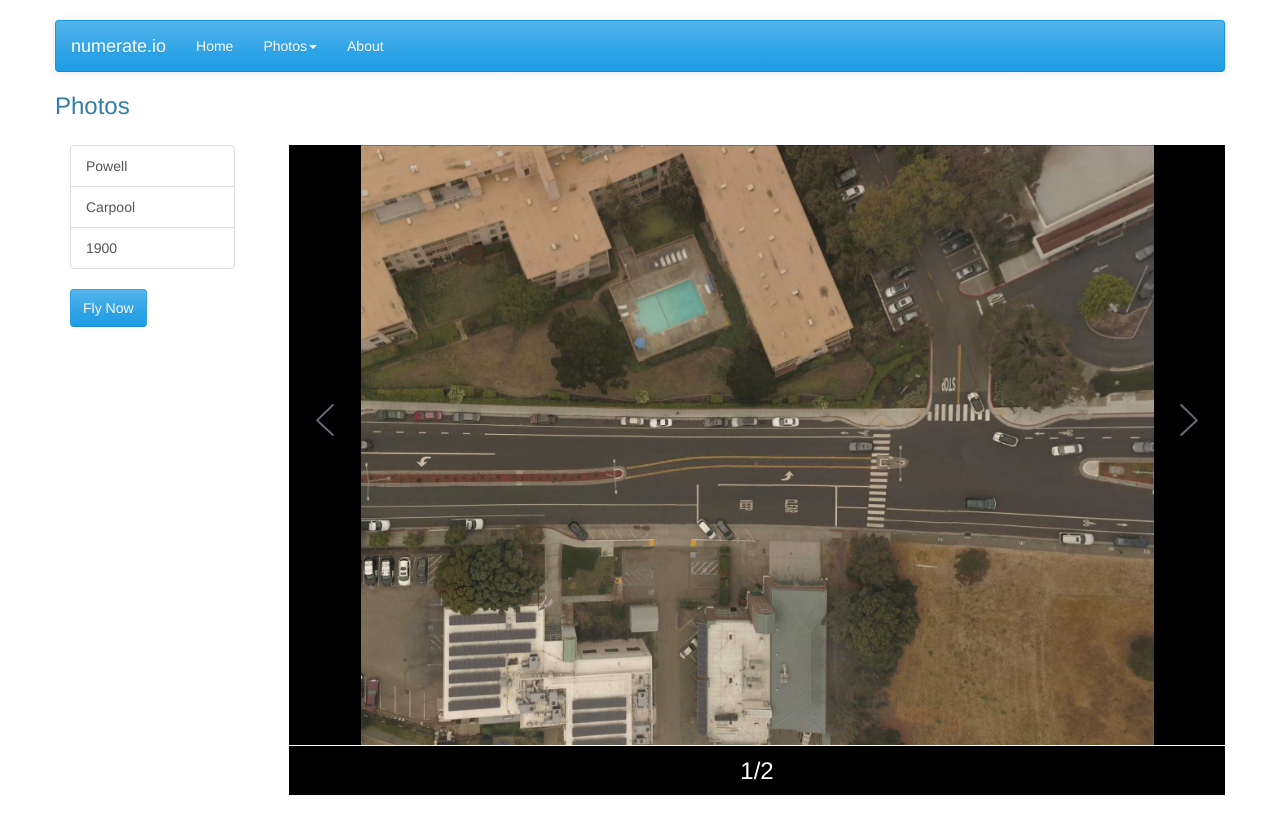
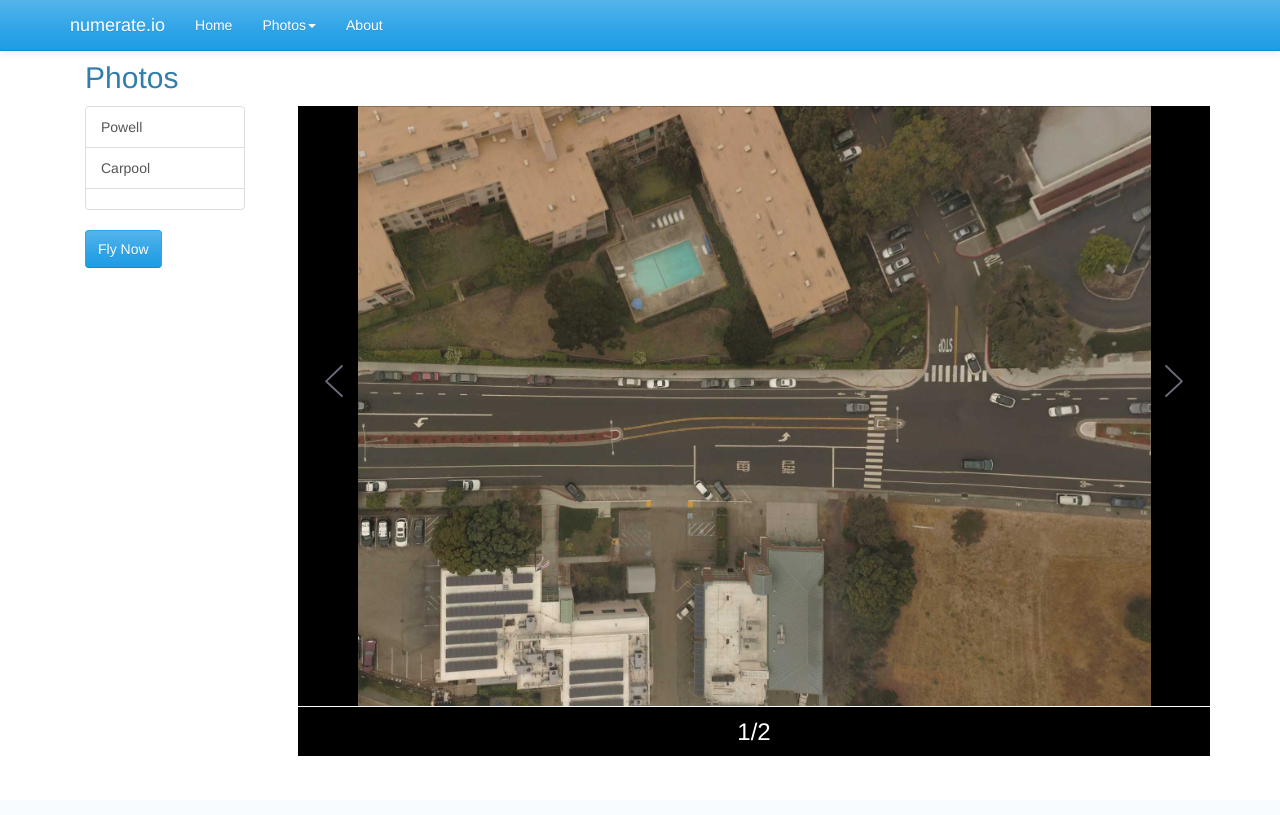
Before and after one commit to danielmcheng1/drone, a Flask app: page /photos in a window 1280 px wide; the page is wider, and only the part inside the window is pictured. After the commit the page ends 756 px from the top of that part, so only its background shows below. Run offline with Flask 2, Linux system fonts and the light colour scheme; some libraries are stand-ins or nearby versions.

Commit message:
Move nav bar to top?

```diff
--- a/routes.py
+++ b/routes.py
@@ -45,7 +45,7 @@ def page_photos():
     #my_cookie = request.cookies.get('myCookie')
     #print('COOKIE FROM THE CLIENT:' + my_cookie)
     #current_candidates = candidate(serialize=False)
-    missions = ['Powell', 'Carpool', '1900']
+    missions = ['Powell', 'Carpool', '  ']
     return render_template('photos.html', selected_menu_item="photos", missions=missions)
 
 
--- a/templates/layout.html
+++ b/templates/layout.html
@@ -20,8 +20,8 @@
 
     {% block navigation %}
     <!-- Static navbar -->
-    <nav class="navbar navbar-default">
-        <div class="container-fluid">
+    <nav class="navbar navbar-default navbar-fixed-top">
+        <div class="container">
             <div class="navbar-header">
                 <button type="button" class="navbar-toggle collapsed" data-toggle="collapse" data-target="#navbar"
                         aria-expanded="false" aria-controls="navbar">
--- a/templates/photos.html
+++ b/templates/photos.html
@@ -1,7 +1,10 @@
 {% extends "layout.html" %}
 
 {% block content %}
-<h3>Photos</h3>
+    <div class="container" style="padding-top: 20px">
+<div class="col-lg-8 col-md-7 col-sm-6">
+<h2>Photos</h2>
+</div>
 <div class="row onePadding">
 <table>
     <div class="col-md-12 col-sm-12">
@@ -26,6 +29,7 @@
 </div>
 <div class="row">
 </div>
+    </div>
 
 {% endblock %}
 
```
Also changed, not shown: process.py (+6 -1 lines), app.py (line endings or trailing spaces).
